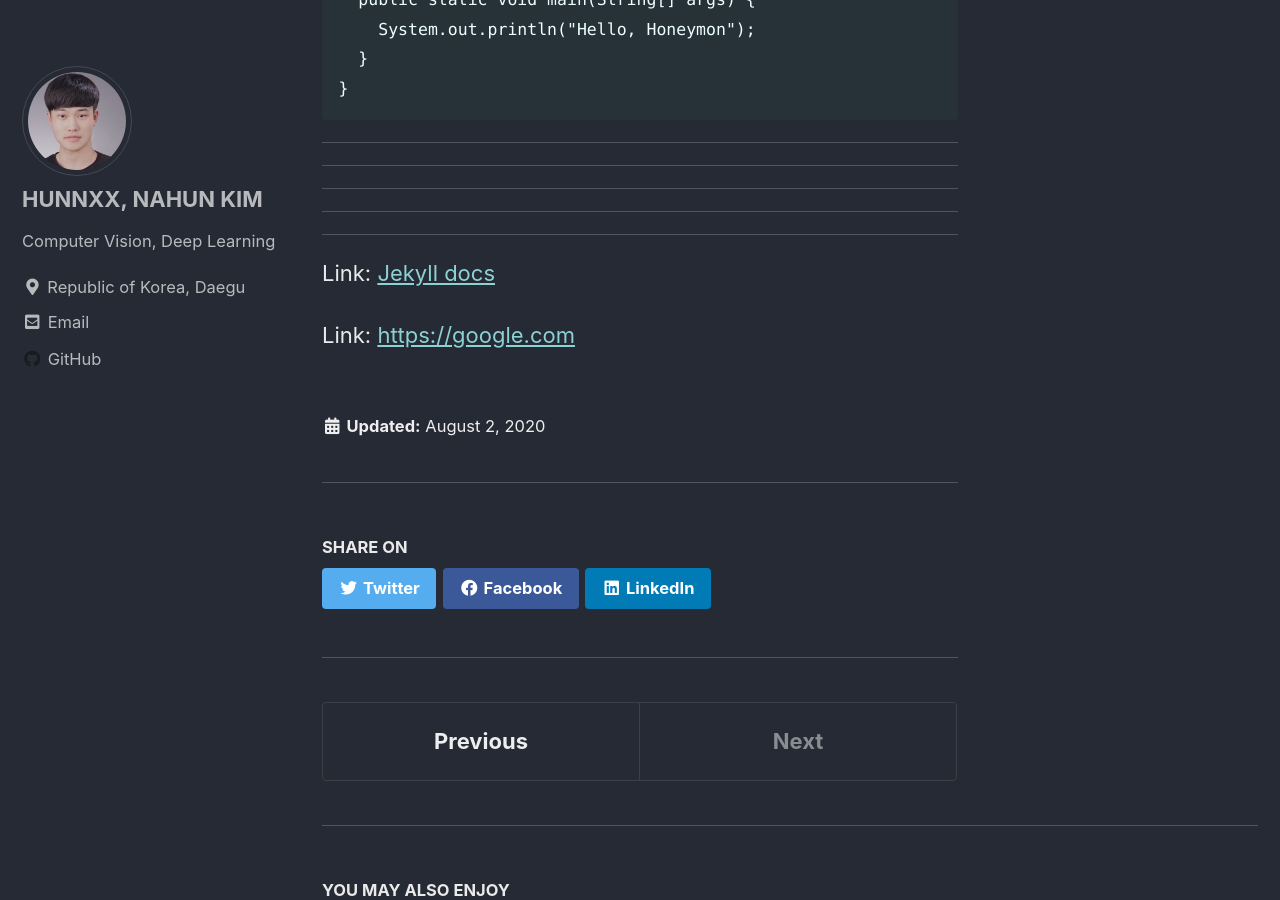
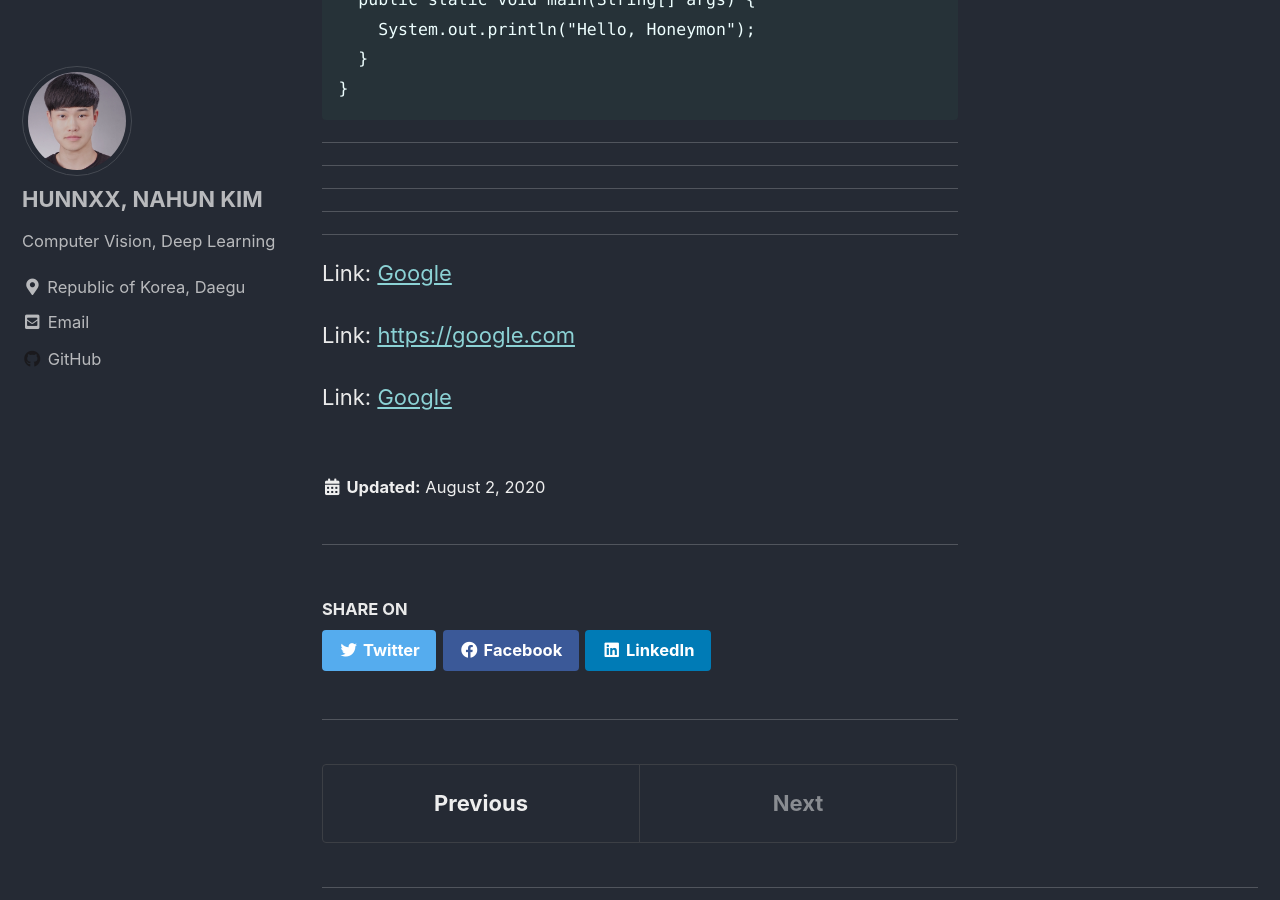
Before and after one commit to hunnxx/hunnxx.github.io, a Jekyll site: the page built from _posts/2020-08-01-practice.md, in a window 1280 px wide and 900 px high, scrolled down 2114 px. Built offline with Jekyll 4.4.1, drawn with Linux system fonts in a browser that asks for light colours; cached includes are drawn as plain includes.

Commit message:
Update 2020-08-01-practice.md

```diff
--- a/_posts/2020-08-01-practice.md
+++ b/_posts/2020-08-01-practice.md
@@ -74,8 +74,10 @@ public class BootSpringBootApplication {
 ---------------------------------------
 
 
-Link: [Jekyll docs][jekyll-docs]
+Link: [Google][google-link]
 
-[jekyll-docs]: https://jekyllrb.com/docs/home
+[google-link]: https://google.com
 
 Link: <https://google.com>
+
+Link: [Google](https://google.com)
```
